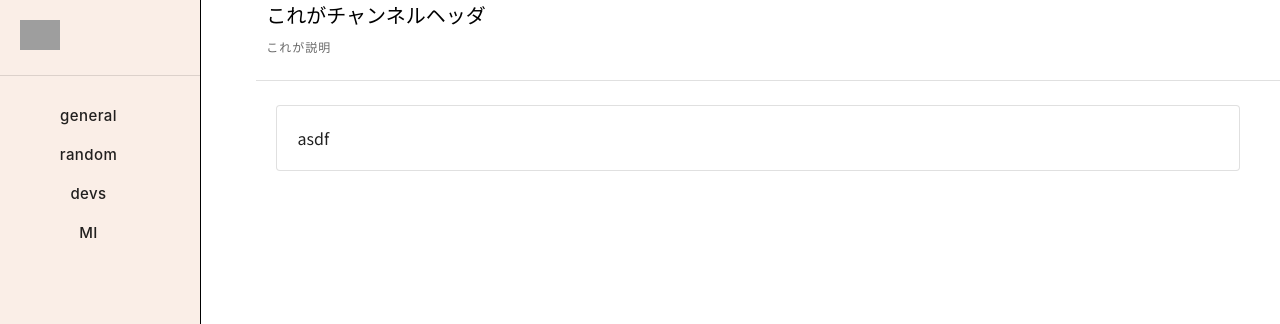
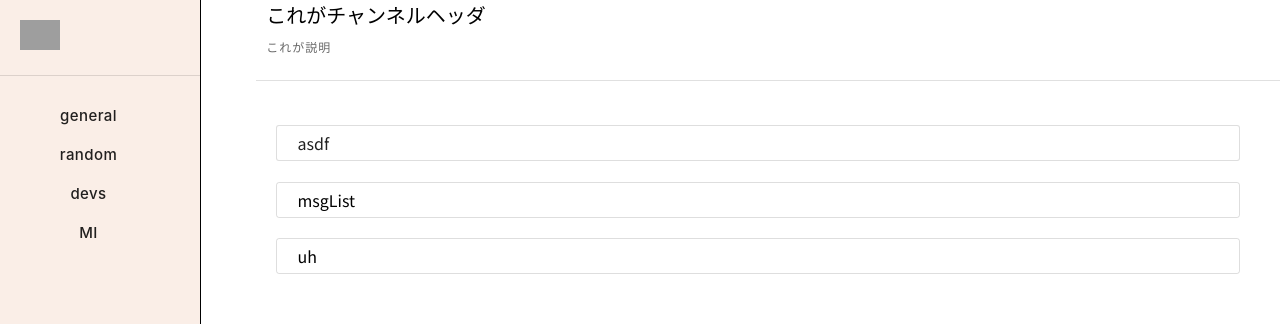
Before and after one commit to girakdev/Girack, a Next.js app: page / in a window 1280 px wide. Shown: the top 324 px of the page. Built offline with nearby package versions, Linux system fonts and the light colour scheme; no server answers; grey boxes are pictures that could not be loaded.

Commit message:
受信したメッセージのアペンドをする部分の作業途中

```diff
--- a/_app.js
+++ /dev/null
@@ -1,6 +0,0 @@
-import "./styles/chStyle.scss";
-import "./styles/style.scss";
-
-export default function MyApp({ Component, pageProps }) {
-    return <Component {...pageProps} />
-}
--- a/components/Cbar.js
+++ b/components/Cbar.js
@@ -66,7 +66,7 @@ export default function chatWin() {
 
 <>
 <div style={{margin:"10%"}} id="profile">
-    <span>
+    <span>{/*このイメージはサンプルです*/}
         <img style={{width:"25%",height:"auto"}} src="https://image.flaticon.com/icons/svg/3011/3011270.svg"></img>
 
     </span>
--- a/components/chatW.js
+++ b/components/chatW.js
@@ -43,6 +43,12 @@ const chatInputStyle = {
 const chatPaperStyle = {
     width: "90%",
     padding: "20px",
+    paddingTop: "5px",
+    paddingBottom: "5px",
+    border: "solid 1px",
+    borderColor: "rgba(0,0,0,0.13)",
+    borderRadius: "3px",
+    marginTop: "2%",
 }
 
 //チャットの送信
@@ -53,13 +59,25 @@ function chatSend(s) {
 
 }
 
-function msgPaper(m) {
-    console.log(m);
+var msgListShown = "";
+
+//受信したメッセージの格納場所（現在は試験用にダミーを追加）
+var msgList = ["===This is start of BODY===","and second"];
+function msgLists() {
     return (
-        <Paper key={m} style={chatPaperStyle} variant="outlined">{m}}</Paper>
+    <>
+    {/*この↓のチャンネルの部分はサーバーより受け取る*/}
+    {["msgList","uh"].map((text, index) => (
+        <div key={text} style={chatPaperStyle}>{text}</div>
+    ))}
+    </>);
+    //return msgListShown;
 
-    )
+}
 
+function msgMaker(m) {
+    return (<div key={m} style={chatPaperStyle}>{m}</div>);
+    //console.log(<><div key={m} style={chatPaperStyle}>{m}</div></>);
 }
 
 export default function chatWin() {
@@ -70,8 +88,12 @@ export default function chatWin() {
 
     });
     socket.on("msgR", data => {
-        document.getElementById("chatW").children[0].innerHTML+=(msgPaper(data.message));
-        console.log(msgPaper(data.message));
+        //document.getElementById("chatW").children[0].innerHTML+=(<div key={data.message} style={chatPaperStyle}>{data.message}}</div>);
+        //console.log(<div key={data.message} style={chatPaperStyle}>{data.message}}</div>);
+        msgList += data.message;
+        //msgLists();
+        var magCont = document.getElementById("chatW").children[0]
+        magCont.appendChild(msgMaker(data.message));
 
     });
 
@@ -85,6 +107,7 @@ export default function chatWin() {
             <div id="chatW" style={chatWL}>
                 <span style={{margin:"2%", width:"95%"}}>
                     <Paper style={chatPaperStyle} variant="outlined">asdf</Paper>
+                    {msgLists()}
                 </span>
             </div>
             <Divider />
```
